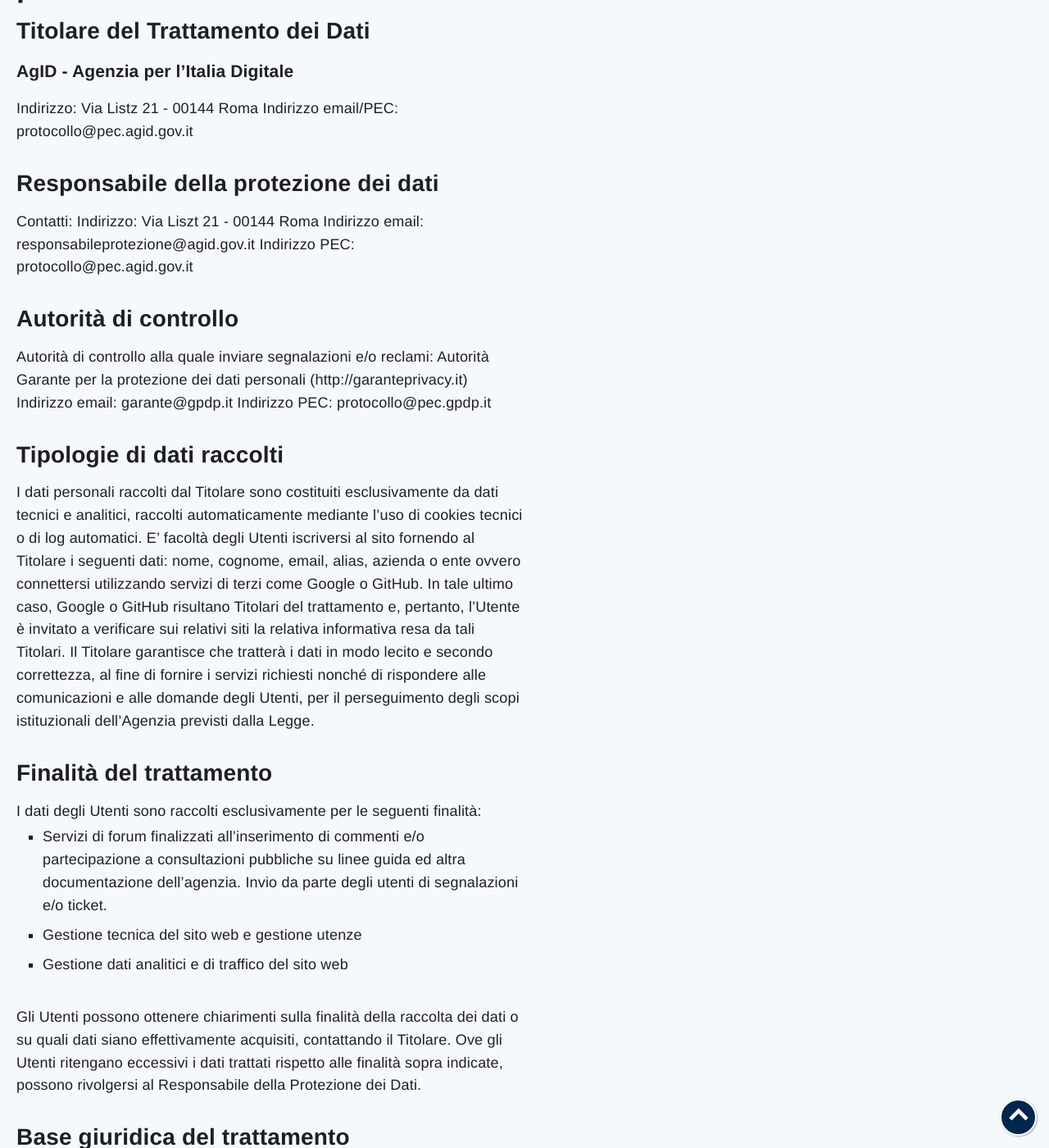
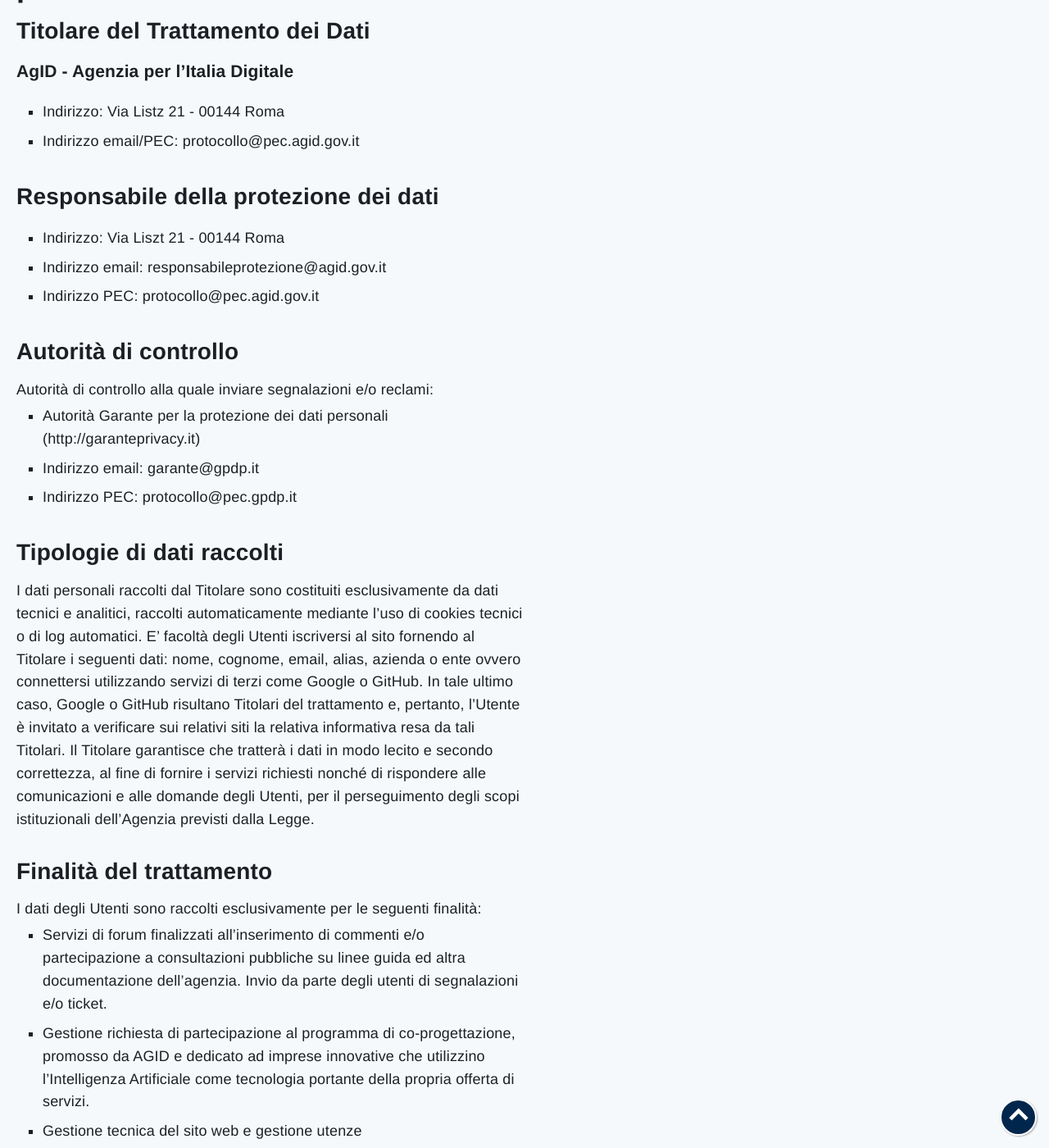
Before and after one commit to task-force-ia/ia.italia.it, a Jekyll site: the page built from _pages/it/privacy-policy.md, in a window 1280 px wide and 1400 px high, scrolled down 599 px. Shown: the whole window at 82% size. Built offline with Jekyll 4.4.1, drawn with Linux system fonts in a browser that asks for light colours; comment, search, counter and statistics services are not loaded; part of the change alters nothing that is shown.

Commit message:
Update privacy-policy.md

```diff
--- a/_pages/it/privacy-policy.md
+++ b/_pages/it/privacy-policy.md
@@ -14,20 +14,19 @@ seo:
 
 ### Titolare del Trattamento dei Dati
 #### AgID - Agenzia per l'Italia Digitale
-Indirizzo: Via Listz 21 - 00144 Roma
-Indirizzo email/PEC: protocollo@pec.agid.gov.it
+- Indirizzo: Via Listz 21 - 00144 Roma
+- Indirizzo email/PEC: protocollo@pec.agid.gov.it
 
 ### Responsabile della protezione dei dati
-Contatti:
-Indirizzo: Via Liszt 21 - 00144 Roma
-Indirizzo email: responsabileprotezione@agid.gov.it
-Indirizzo PEC: protocollo@pec.agid.gov.it
+- Indirizzo: Via Liszt 21 - 00144 Roma
+- Indirizzo email: responsabileprotezione@agid.gov.it
+- Indirizzo PEC: protocollo@pec.agid.gov.it
 
 ### Autorità di controllo
 Autorità di controllo alla quale inviare segnalazioni e/o reclami:
-Autorità Garante per la protezione dei dati personali (http://garanteprivacy.it)
-Indirizzo email: garante@gpdp.it
-Indirizzo PEC: protocollo@pec.gpdp.it
+- Autorità Garante per la protezione dei dati personali (http://garanteprivacy.it)
+- Indirizzo email: garante@gpdp.it
+- Indirizzo PEC: protocollo@pec.gpdp.it
 
 ### Tipologie di dati raccolti
 I dati personali raccolti dal Titolare sono costituiti esclusivamente da dati tecnici e analitici, raccolti automaticamente mediante l’uso di cookies tecnici o di log automatici.
@@ -38,6 +37,7 @@ Il Titolare garantisce che tratterà i dati in modo lecito e secondo correttezza
 ### Finalità del trattamento
 I dati degli Utenti sono raccolti esclusivamente per le seguenti finalità:
 - Servizi di forum finalizzati all’inserimento di commenti e/o partecipazione a consultazioni pubbliche su linee guida ed altra documentazione dell’agenzia. Invio da parte degli utenti di segnalazioni e/o ticket.
+- Gestione richiesta di partecipazione al programma di co-progettazione, promosso da AGID e dedicato ad imprese innovative che utilizzino l’Intelligenza Artificiale come tecnologia portante della propria offerta di servizi.
 - Gestione tecnica del sito web e gestione utenze
 - Gestione dati analitici e di traffico del sito web
 
```
